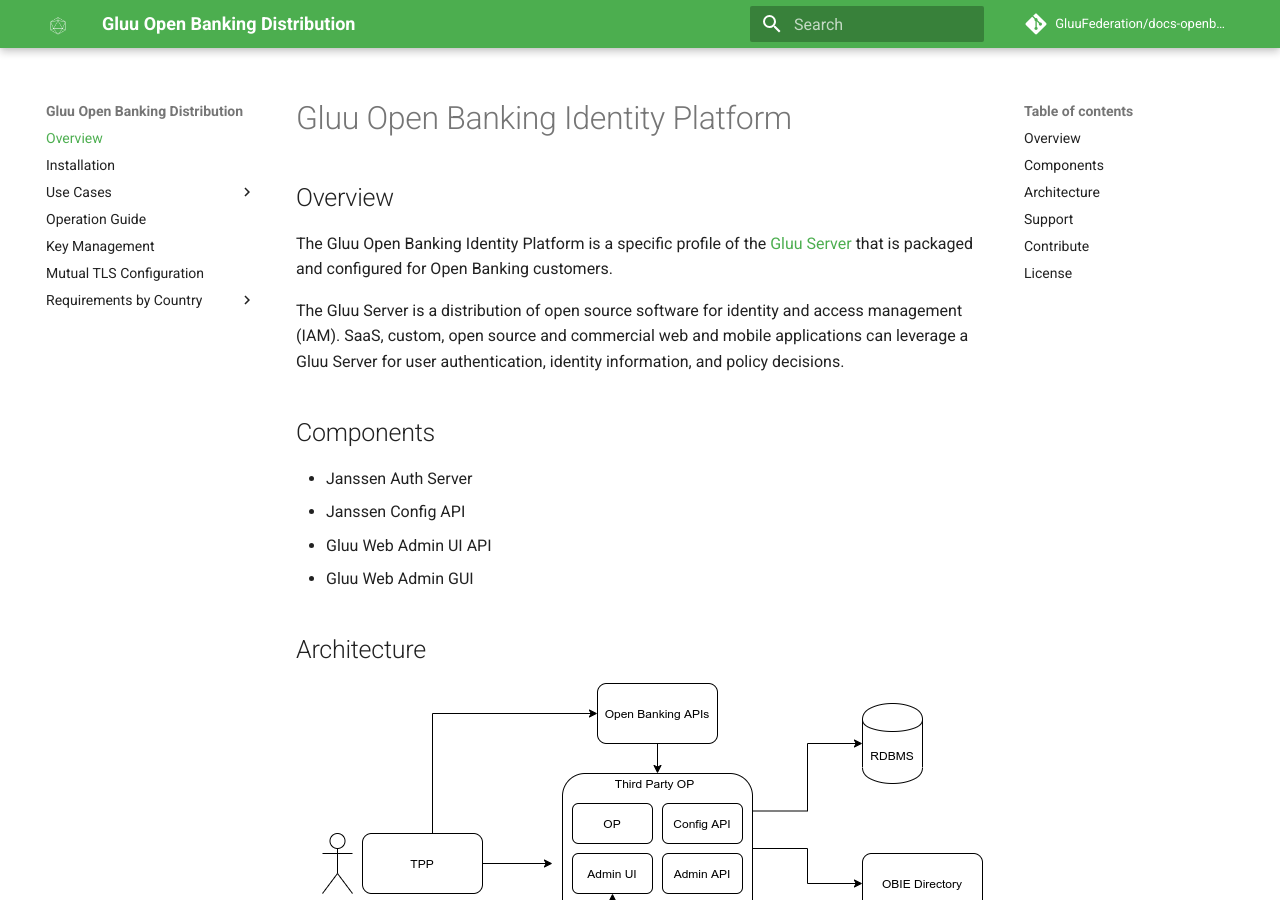
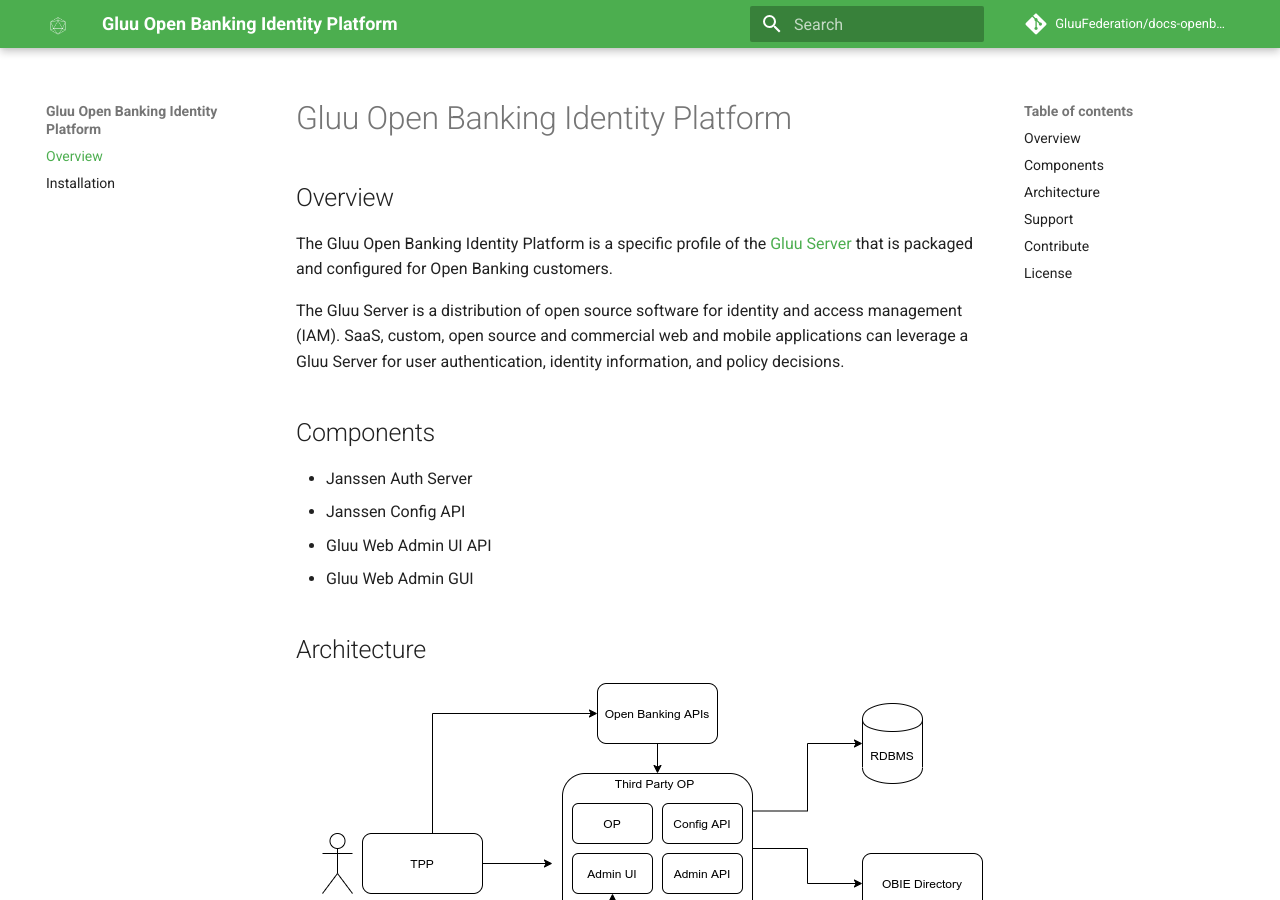
Before and after one commit to GluuFederation/docs-openbanking-prod, an MkDocs documentation site: the page built from docs/source/index.md, in a window 1280 px wide and 900 px high. Built offline with MkDocs 1.6.1 and Material for MkDocs 9.7.7, drawn with Linux system fonts in a browser that asks for light colours; comment, search, counter and statistics services are not loaded; part of the change alters nothing that is shown.

Commit message:
Commented out WIP pages

```diff
--- a/docs/mkdocs.yml
+++ b/docs/mkdocs.yml
@@ -1,5 +1,5 @@
 # Project information
-site_name: Gluu Open Banking Distribution
+site_name: Gluu Open Banking Identity Platform
 site_description: Documentation for Gluu Server Open Banking Distribution
 
 # Copyright
@@ -43,21 +43,21 @@ markdown_extensions:
 nav:
 - Overview: index.md
 - Installation: install.md
-- Use Cases:
-    - Authorization: use-cases/authz.md
-    - CIBA: use-cases/ciba.md
-    - Consent Management: use-cases/consent.md
-    - Dynamic Client Registration: use-cases/dynamic-registration.md
-    - Identity: use-cases/identity.md
-- Operation Guide: operation.md
-- Key Management: key-management.md
-- Mutual TLS Configuration: mtls.md
-- Requirements by Country:
-    - Australia: country/australia-reqs.md
-    - Brazil: country/brazil-reqs.md
-    - Germany: country/germany-reqs.md
-    - Hong Kong: country/hk-reqs.md
-    - Japan: country/japan-reqs.md
-    - Nigeria: country/nigeria-reqs.md
-    - Singapore: country/singapore-reqs.md
-    - UK: country/uk-reqs.md
+#- Use Cases:
+#    - Authorization: use-cases/authz.md
+#    - CIBA: use-cases/ciba.md
+#    - Consent Management: use-cases/consent.md
+#    - Dynamic Client Registration: use-cases/dynamic-registration.md
+#    - Identity: use-cases/identity.md
+#- Operation Guide: operation.md
+#- Key Management: key-management.md
+#- Mutual TLS Configuration: mtls.md
+#- Requirements by Country:
+#    - Australia: country/australia-reqs.md
+#    - Brazil: country/brazil-reqs.md
+#    - Germany: country/germany-reqs.md
+#    - Hong Kong: country/hk-reqs.md
+#    - Japan: country/japan-reqs.md
+#    - Nigeria: country/nigeria-reqs.md
+#    - Singapore: country/singapore-reqs.md
+#    - UK: country/uk-reqs.md
```
